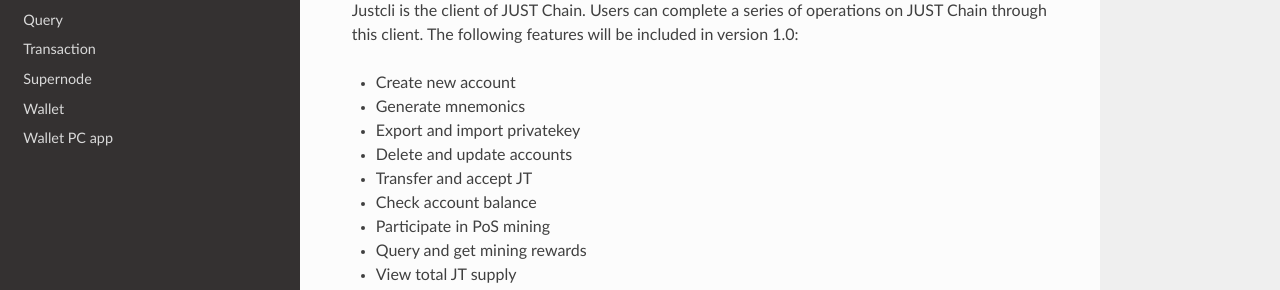
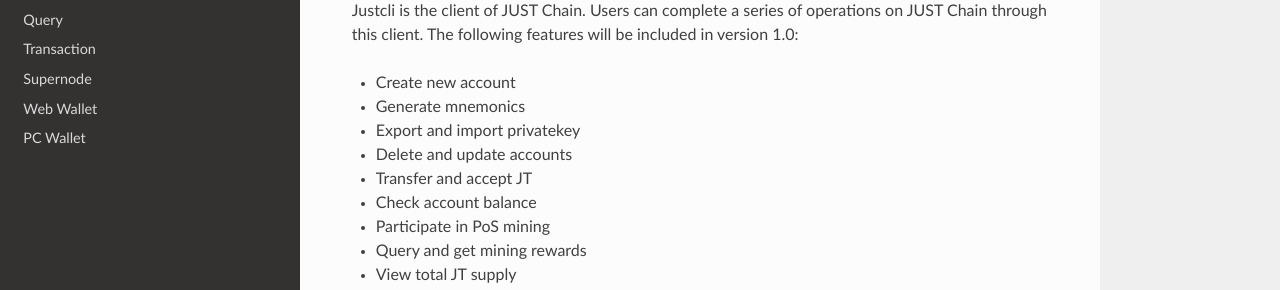
Before and after one commit to Elysium-Wonderland/Justice-Universe, an MkDocs documentation site: the page built from docs/index.md, in a window 1280 px wide. Shown: the part 161-451 px from the top of the page. Built offline with MkDocs 1.6.1, drawn with Linux system fonts in a browser that asks for light colours; nearby versions of some CDN libraries.

Commit message:
Update mkdocs.yml
update wallet name

```diff
--- a/mkdocs.yml
+++ b/mkdocs.yml
@@ -5,6 +5,6 @@ nav:
   - Query: query.md
   - Transaction: tx.md
   - Supernode: supernode.md
-  - Wallet: wallet.md
-  - Wallet PC app: wallet-electron.md
+  - Web Wallet: wallet.md
+  - PC Wallet: wallet-electron.md
 theme: readthedocs
```
